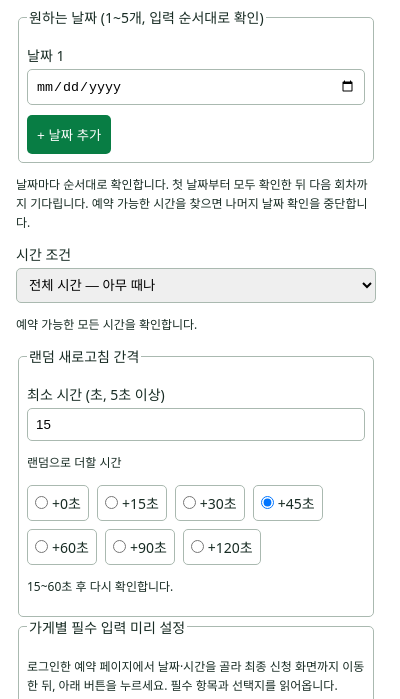
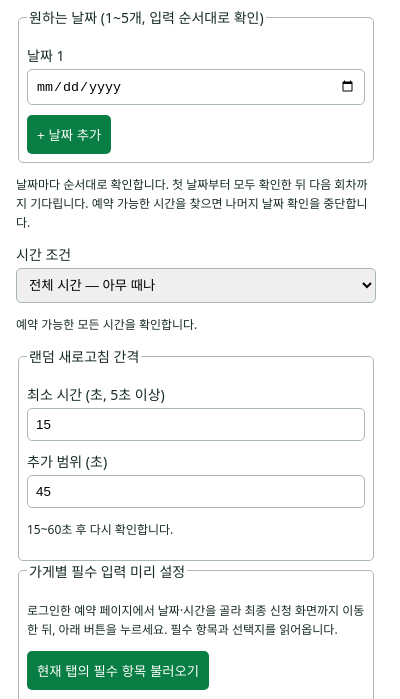
Before and after one commit to pingping-e/naver-booking, a browser extension: page extension/popup.html in a window 400 px wide. Shown: the part 118-817 px from the top of the page. Drawn offline with Linux system fonts and the light colour scheme.

Commit message:
Allow direct interval input and show minimum interval errors

```diff
--- a/extension/core.js
+++ b/extension/core.js
@@ -19,7 +19,8 @@ export function validate(input) {
   if (input.intervalExtra !== undefined) {
     intervalMin = Number(input.intervalMin);
     const extra = Number(input.intervalExtra);
-    if (!Number.isInteger(intervalMin) || intervalMin < 5 || intervalMin > 120 || ![0,15,30,45,60,90,120].includes(extra)) throw new Error('최소 시간은 5~120초의 정수, 추가 시간은 표시된 옵션 중에서 선택하세요.');
+    if (input.intervalMin === '' || !Number.isInteger(intervalMin) || intervalMin < 5 || intervalMin > 120) throw new Error('최소 시간은 5~120초의 정수로 입력하세요.');
+    if (input.intervalExtra === '' || !Number.isInteger(extra) || extra < 0 || extra > 120) throw new Error('추가 범위는 0~120초의 정수로 입력하세요.');
     intervalMax = intervalMin + extra;
   } else if (input.intervalMin !== undefined || input.intervalMax !== undefined) {
     intervalMin = Number(input.intervalMin);intervalMax = Number(input.intervalMax);
--- a/extension/popup.css
+++ b/extension/popup.css
@@ -10,4 +10,4 @@ textarea{width:100%;box-sizing:border-box;min-height:70px}select[multiple]{min-h
 
 #time-chips{display:flex;flex-wrap:wrap;gap:6px;margin-top:10px}.time-chip{padding:6px 9px;margin:0;background:#e0eee5;color:#172b23}
 
-#interval-options{display:flex;flex-wrap:wrap;gap:8px}#interval-options label{display:flex;align-items:center;gap:4px;margin:0;padding:7px;border:1px solid #aab9b0;border-radius:5px}#interval-options input{width:auto;margin:0}
+.field-error{color:#c62828;margin:4px 0}input[aria-invalid="true"]{border-color:#c62828}
--- a/extension/popup.html
+++ b/extension/popup.html
@@ -22,16 +22,11 @@
 <div id="time-end" hidden><label>종료 시간<input name="timeEnd" type="time" step="60" value="15:00"></label></div>
 <p id="time-rule">예약 가능한 모든 시간을 확인합니다.</p>
 <fieldset><legend>랜덤 새로고침 간격</legend>
-<label>최소 시간 (초, 5초 이상)<input name="intervalMin" type="number" min="5" max="120" step="1" value="15" required></label>
-<p>랜덤으로 더할 시간</p><div id="interval-options">
-<label><input type="radio" name="intervalExtra" value="0">+0초</label>
-<label><input type="radio" name="intervalExtra" value="15">+15초</label>
-<label><input type="radio" name="intervalExtra" value="30">+30초</label>
-<label><input type="radio" name="intervalExtra" value="45" checked>+45초</label>
-<label><input type="radio" name="intervalExtra" value="60">+60초</label>
-<label><input type="radio" name="intervalExtra" value="90">+90초</label>
-<label><input type="radio" name="intervalExtra" value="120">+120초</label>
-</div><p id="interval-rule"></p>
+<label>최소 시간 (초, 5초 이상)<input name="intervalMin" type="number" min="5" max="120" step="1" value="15" aria-describedby="interval-min-error" required></label>
+<p id="interval-min-error" class="field-error" role="alert" hidden></p>
+<label>추가 범위 (초)<input name="intervalExtra" type="number" min="0" max="120" step="1" value="45" aria-describedby="interval-extra-error" required></label>
+<p id="interval-extra-error" class="field-error" role="alert" hidden></p>
+<p id="interval-rule"></p>
 </fieldset>
 <fieldset id="clinic-presets"><legend>현재 참고 상품의 추가정보 기본값</legend>
 <label>시술 선택<select name="treatment">
--- a/extension/popup.js
+++ b/extension/popup.js
@@ -9,20 +9,30 @@ if (config) for (const [name, value] of Object.entries(config)) {
   else field.value = Array.isArray(value) ? value.join(', ') : value;
 }
 if (!Number.isInteger(Number(config?.intervalMin)) || Number(config.intervalMin) < 5) form.elements.intervalMin.value = '15';
-const extraOptions = [0,15,30,45,60,90,120];
-if (!extraOptions.includes(Number(config?.intervalExtra))) {
+if (!Number.isInteger(Number(config?.intervalExtra)) || Number(config.intervalExtra) < 0 || Number(config.intervalExtra) > 120) {
   const legacyMaximum = {'15-30':30, '30-60':60, '60-90':90, '90-180':180};
   const min = Number(form.elements.intervalMin.value);
   const oldMax = Number(config?.intervalMax ?? legacyMaximum[config?.intervalPreset] ?? config?.interval ?? 60);
   const extra = Math.max(0, oldMax - min);
-  form.elements.intervalExtra.value = extraOptions.find(value => value >= extra) ?? 120;
+  form.elements.intervalExtra.value = Math.min(extra, 120);
 }
 function renderInterval() {
-  const min = Number(form.elements.intervalMin.value), extra = Number(form.elements.intervalExtra.value);
-  document.querySelector('#interval-rule').textContent = extra === 0 ? `${min}초 후 다시 확인합니다.` : `${min}~${min + extra}초 후 다시 확인합니다.`;
+  const minField = form.elements.intervalMin, extraField = form.elements.intervalExtra;
+  const min = Number(minField.value), extra = Number(extraField.value);
+  const minError = minField.value === '' || !Number.isInteger(min) ? '최소 시간을 정수로 입력하세요.' : min < 5 ? '최소 시간은 5초 이상이어야 합니다.' : min > 120 ? '최소 시간은 120초 이하여야 합니다.' : '';
+  const extraError = extraField.value === '' || !Number.isInteger(extra) || extra < 0 || extra > 120 ? '추가 범위는 0~120초의 정수로 입력하세요.' : '';
+  for (const [field, id, message] of [[minField, '#interval-min-error', minError], [extraField, '#interval-extra-error', extraError]]) {
+    field.setCustomValidity(message);
+    field.setAttribute('aria-invalid', String(Boolean(message)));
+    const error = document.querySelector(id);error.textContent = message;error.hidden = !message;
+  }
+  form.querySelector('button[type="submit"]').disabled = Boolean(minError || extraError);
+  document.querySelector('#interval-rule').textContent = minError || extraError ? '' : extra === 0 ? `${min}초 후 다시 확인합니다.` : `${min}~${min + extra}초 후 다시 확인합니다.`;
 }
-form.elements.intervalMin.addEventListener('input',renderInterval);
-for (const radio of document.querySelectorAll('input[name="intervalExtra"]')) radio.addEventListener('change',renderInterval);
+for (const field of [form.elements.intervalMin, form.elements.intervalExtra]) {
+  field.addEventListener('input', renderInterval);
+  field.addEventListener('change', renderInterval);
+}
 renderInterval();
 const dateFields = document.querySelector('#date-fields');
 const addDateButton = document.querySelector('#add-date');
--- a/package.json
+++ b/package.json
@@ -1,6 +1,6 @@
 {
   "name": "naver-booking-watch",
-  "version": "0.1.7",
+  "version": "0.1.8",
   "private": true,
   "type": "module",
   "scripts": {
```
Also changed, not shown: docs/design.md (+4 -0 lines), tests/core.test.js (+2 -2 lines), README.md, extension/manifest.json.
